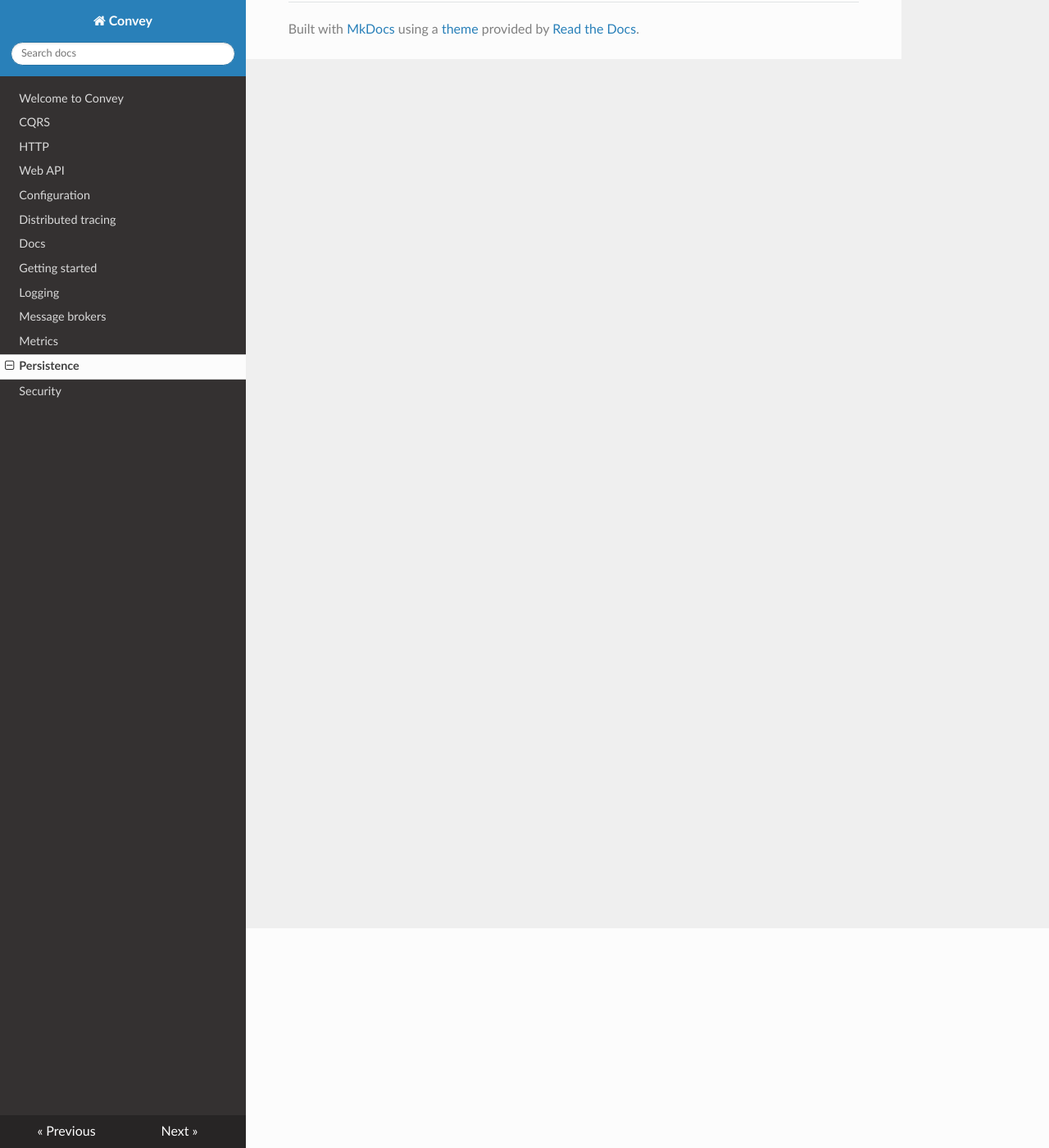
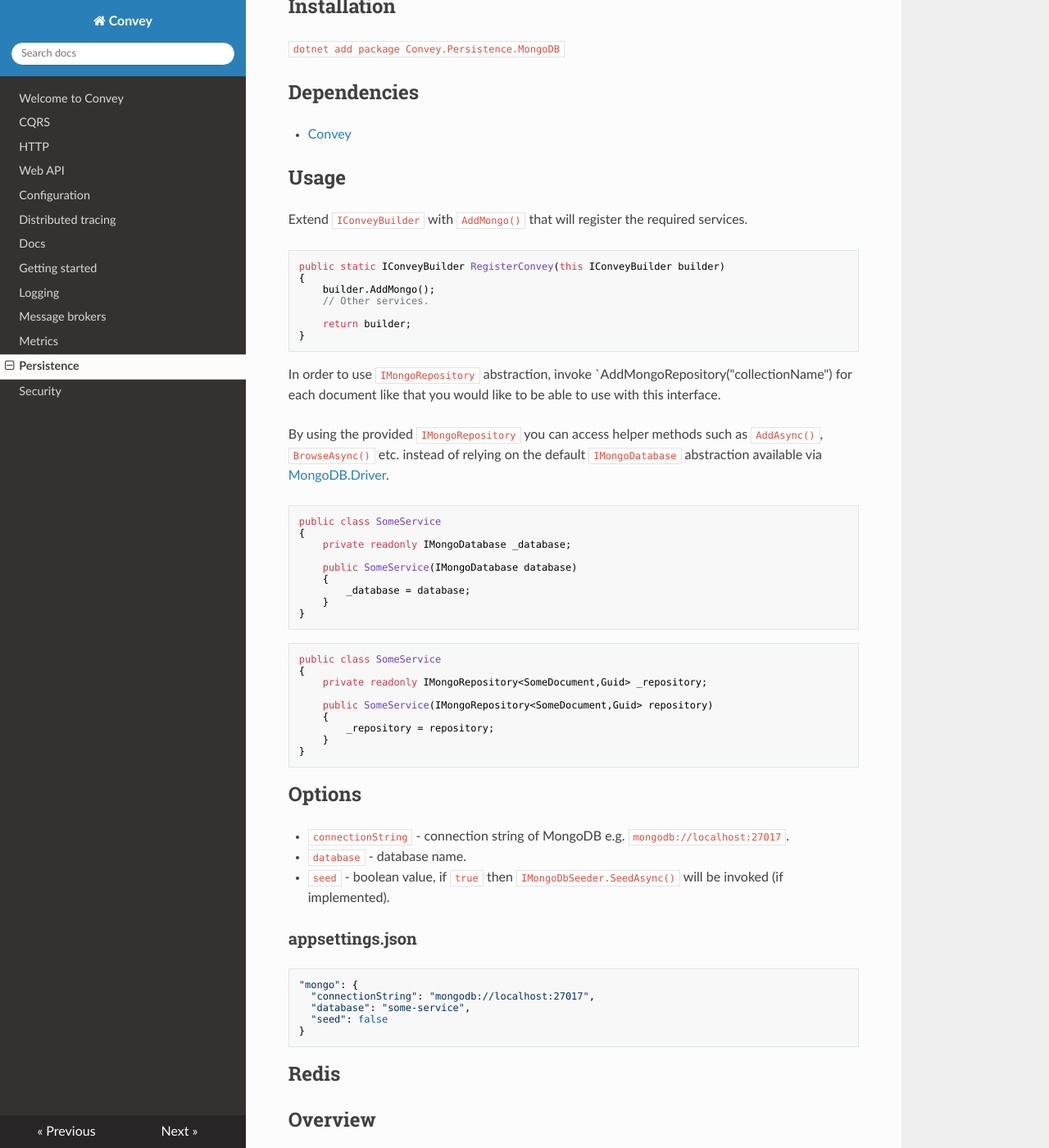
Before and after one commit to convey-stack/Convey.Docs, an MkDocs documentation site: the page built from docs/persistence.md, in a window 1280 px wide and 1400 px high, scrolled down 268 px. Shown: the whole window at 82% size. Built offline with MkDocs 1.6.1, drawn with Linux system fonts in a browser that asks for light colours; nearby versions of some CDN libraries; some of the changed text lies outside the part shown.

Commit message:
Persistence

````diff
--- a/docs/persistence.md
+++ b/docs/persistence.md
@@ -1,3 +1,121 @@
 ## MongoDB
 
+## Overview
+Adds the set of conventions and ease of use for [MongoDB](https://www.mongodb.com) integration with .NET Core.
+
+## Installation
+`dotnet add package Convey.Persistence.MongoDB`
+
+## Dependencies
+
+* [Convey](https://www.nuget.org/packages/Convey)
+
+## Usage
+
+Extend `IConveyBuilder` with `AddMongo()` that will register the required services.
+
+```csharp
+public static IConveyBuilder RegisterConvey(this IConveyBuilder builder)
+{
+    builder.AddMongo();
+    // Other services.
+
+    return builder;
+}
+```
+
+In order to use `IMongoRepository` abstraction, invoke `AddMongoRepository<TDocument, TIdentifiable>("collectionName") for each document like that you would like to be able to use with this interface.
+
+By using the provided `IMongoRepository` you can access helper methods such as `AddAsync()`, `BrowseAsync()` etc. instead of relying on the default `IMongoDatabase` abstraction available via [MongoDB.Driver](https://docs.mongodb.com/ecosystem/drivers/csharp/).
+
+```csharp
+public class SomeService
+{
+    private readonly IMongoDatabase _database;
+
+    public SomeService(IMongoDatabase database)
+    {
+        _database = database;
+    }
+}
+```
+
+```csharp
+public class SomeService
+{
+    private readonly IMongoRepository<SomeDocument,Guid> _repository;
+
+    public SomeService(IMongoRepository<SomeDocument,Guid> repository)
+    {
+        _repository = repository;
+    }
+}
+```
+
+## Options
+* `connectionString` - connection string of MongoDB e.g. `mongodb://localhost:27017`.
+* `database` - database name.
+* `seed` - boolean value, if `true` then `IMongoDbSeeder.SeedAsync()` will be invoked (if implemented).
+
+### appsettings.json
+
+```js
+"mongo": {
+  "connectionString": "mongodb://localhost:27017",
+  "database": "some-service",
+  "seed": false
+}
+```
+
 ## Redis
+
+## Overview
+Adds the [Redis](https://redis.io/) integration with .NET Core based on [IDistributedCache](https://docs.microsoft.com/en-us/dotnet/api/microsoft.extensions.caching.distributed.idistributedcache) abstraction.
+
+## Installation
+`dotnet add package Convey.Persistence.Redis`
+
+## Dependencies
+
+* [Convey](https://www.nuget.org/packages/Convey)
+
+## Usage
+
+Extend `IConveyBuilder` with `AddRedis()` that will register the required services.
+
+```csharp
+public static IConveyBuilder RegisterConvey(this IConveyBuilder builder)
+{
+    builder.AddRedis();
+    // Other services.
+
+    return builder;
+}
+```
+
+In order to use Redis integration, simply inject built-in `IDistributedCache` interface.
+
+```csharp
+public class SomeService
+{
+    private readonly IDistributedCache _cache;
+
+    public SomeService(IDistributedCache cache)
+    {
+        _cache = cache;
+    }
+}
+```
+
+## Options
+* `connectionString` - connection string of Redis e.g. `localhost`.
+* `instance` - optional prefix, that will be added by default to all the keys stored in Redis.
+
+### appsettings.json
+
+```js
+"redis": {
+  "connectionString": "localhost",
+  "instance": "some-service:"
+}
+```
````
Also changed, not shown: docs/configuration.md (+1 -1 lines).
